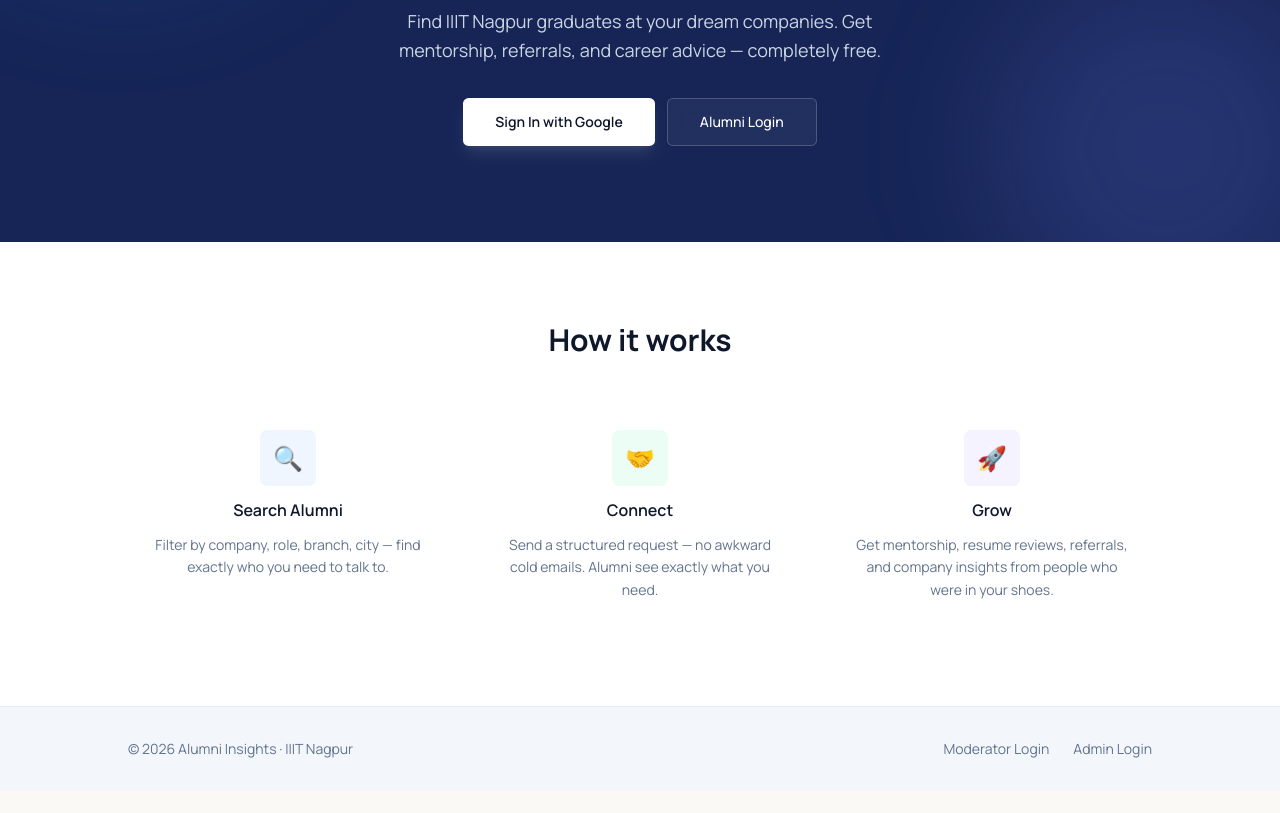
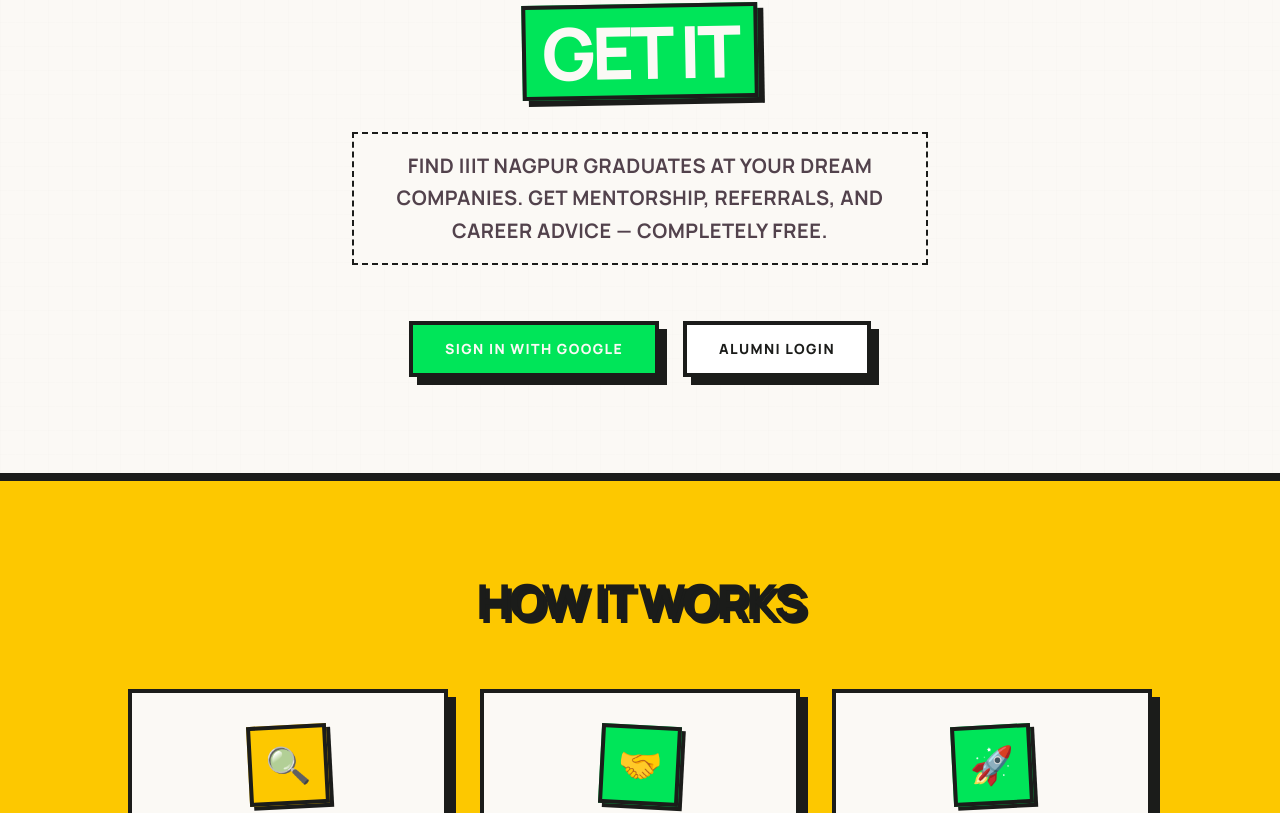
Before and after one commit to sohampawar1866/alumni-insights, a Next.js app: page / in a window 1280 px wide. Shown: the part 314-1127 px from the top of the page. Before the commit the page ends 1105 px from the top, so only its background shows below. Built offline with nearby package versions, Linux system fonts and the light colour scheme.

Commit message:
Phase 6 & 7: Final Polish, Toasts, Empty States, and full brutalist styling for Landing, Login, and Unauthorized pages

```diff
--- a/package.json
+++ b/package.json
@@ -15,10 +15,12 @@
     "@supabase/supabase-js": "^2.104.0",
     "class-variance-authority": "^0.7.1",
     "clsx": "^2.1.1",
+    "lucide-react": "^1.9.0",
     "next": "16.2.4",
     "react": "19.2.4",
     "react-dom": "19.2.4",
     "shadcn": "^4.4.0",
+    "sonner": "^2.0.7",
     "tailwind-merge": "^3.5.0",
     "tw-animate-css": "^1.4.0"
   },
--- a/src/app/layout.tsx
+++ b/src/app/layout.tsx
@@ -1,5 +1,6 @@
 import type { Metadata } from "next";
 import { Manrope, Space_Grotesk } from "next/font/google";
+import { Toaster } from "sonner";
 import "./globals.css";
 
 const manrope = Manrope({
@@ -25,7 +26,25 @@
 }>) {
   return (
     <html lang="en" className={`${manrope.variable} ${spaceGrotesk.variable} h-full antialiased`}>
-      <body className="min-h-full flex flex-col font-sans bg-background text-foreground">{children}</body>
+      <body className="min-h-full flex flex-col font-sans bg-background text-foreground">
+        {children}
+        <Toaster
+          toastOptions={{
+            className: "bg-background border-4 border-foreground shadow-[6px_6px_0px_var(--color-foreground)] rounded-none font-black uppercase tracking-wide",
+            style: {
+              padding: "16px"
+            },
+            classNames: {
+              title: "text-foreground text-sm uppercase",
+              description: "text-muted-foreground font-bold mt-1",
+              error: "bg-destructive border-4 border-foreground text-background shadow-[6px_6px_0px_var(--color-foreground)]",
+              success: "bg-primary border-4 border-foreground text-background shadow-[6px_6px_0px_var(--color-foreground)]",
+              actionButton: "bg-foreground text-background rounded-none border-2 border-transparent uppercase font-black px-4",
+              cancelButton: "bg-muted text-foreground rounded-none border-2 border-foreground uppercase font-black px-4 hover:bg-secondary",
+            }
+          }}
+        />
+      </body>
     </html>
   );
 }
--- a/src/app/page.tsx
+++ b/src/app/page.tsx
@@ -2,41 +2,39 @@
 
 export default function LandingPage() {
   return (
-    <div className="flex flex-col min-h-screen">
+    <div className="flex flex-col min-h-screen bg-background relative overflow-hidden font-sans">
+      {/* Decorative Grid Background */}
+      <div className="absolute inset-0 pointer-events-none opacity-20 bg-[linear-gradient(to_right,#80808012_1px,transparent_1px),linear-gradient(to_bottom,#80808012_1px,transparent_1px)] bg-[size:24px_24px]" />
+
       {/* Hero Section */}
-      <section className="relative flex flex-1 flex-col items-center justify-center overflow-hidden bg-blue-950 px-6 py-24 text-center">
-        {/* Decorative blurred circles */}
-        <div className="absolute top-[-120px] left-[-80px] w-[400px] h-[400px] rounded-full bg-blue-500/20 blur-3xl pointer-events-none" />
-        <div className="absolute bottom-[-80px] right-[-60px] w-[350px] h-[350px] rounded-full bg-indigo-400/15 blur-3xl pointer-events-none" />
-
-        <div className="relative z-10 max-w-2xl mx-auto space-y-6">
-          <div className="inline-flex items-center gap-2 px-3 py-1 rounded-full bg-white/10 border border-white/15 text-xs text-blue-200 backdrop-blur-sm">
-            <span className="inline-block w-2 h-2 rounded-full bg-emerald-400 animate-pulse" />
+      <section className="relative flex flex-1 flex-col items-center justify-center px-6 py-24 text-center z-10">
+        <div className="relative max-w-3xl mx-auto space-y-8">
+          <div className="inline-flex items-center gap-2 px-4 py-2 bg-[#fdc800] border-4 border-foreground shadow-[4px_4px_0px_var(--color-foreground)] text-xs font-black uppercase tracking-wider text-foreground origin-bottom -rotate-2 mb-4">
+            <span className="inline-block w-3 h-3 bg-foreground animate-pulse" />
             IIIT Nagpur Alumni Network
           </div>
 
-          <h1 className="text-4xl sm:text-5xl lg:text-6xl font-bold tracking-tight text-white leading-tight">
-            Connect with alumni who{" "}
-            <span className="text-blue-200">
+          <h1 className="text-5xl sm:text-6xl lg:text-7xl font-black uppercase tracking-tighter text-foreground leading-[1.1]">
+            Connect with alumni who <br />
+            <span className="inline-block bg-primary text-background px-4 py-1 mt-2 border-4 border-foreground shadow-[6px_6px_0px_var(--color-foreground)] -rotate-1">
               get it
             </span>
           </h1>
 
-          <p className="max-w-lg mx-auto text-lg text-slate-300 leading-relaxed">
-            Find IIIT Nagpur graduates at your dream companies. Get mentorship,
-            referrals, and career advice — completely free.
+          <p className="max-w-xl mx-auto text-lg md:text-xl font-bold text-muted-foreground uppercase tracking-wide leading-relaxed border-2 border-dashed border-foreground p-4 bg-background">
+            Find IIIT Nagpur graduates at your dream companies. Get mentorship, referrals, and career advice — completely free.
           </p>
 
-          <div className="flex flex-col sm:flex-row items-center justify-center gap-3 pt-2">
+          <div className="flex flex-col sm:flex-row items-center justify-center gap-6 pt-6">
             <Link
               href="/login"
-              className="inline-flex h-12 items-center justify-center rounded-xl bg-white px-8 text-sm font-semibold text-slate-900 shadow-lg shadow-white/10 transition-all hover:bg-blue-50 hover:shadow-xl hover:shadow-white/20 hover:scale-[1.02] active:scale-[0.98]"
+              className="group inline-flex h-14 items-center justify-center bg-primary border-4 border-foreground px-8 text-sm font-black uppercase tracking-widest text-background shadow-[8px_8px_0px_var(--color-foreground)] transition-all hover:-translate-y-1 hover:-translate-x-1 hover:shadow-[12px_12px_0px_var(--color-foreground)]"
             >
               Sign In with Google
             </Link>
             <Link
               href="/alumni/login"
-              className="inline-flex h-12 items-center justify-center rounded-xl border border-white/20 bg-white/5 px-8 text-sm font-medium text-white backdrop-blur-sm transition-all hover:bg-white/10 hover:border-white/30"
+              className="group inline-flex h-14 items-center justify-center bg-white border-4 border-foreground px-8 text-sm font-black uppercase tracking-widest text-foreground shadow-[8px_8px_0px_var(--color-foreground)] transition-all hover:-translate-y-1 hover:-translate-x-1 hover:shadow-[12px_12px_0px_var(--color-foreground)]"
             >
               Alumni Login
             </Link>
@@ -45,40 +43,39 @@
       </section>
 
       {/* Value Props */}
-      <section className="py-20 px-6 bg-white">
-        <div className="max-w-5xl mx-auto">
-          <h2 className="text-2xl sm:text-3xl font-bold text-center text-slate-900 mb-12">
+      <section className="py-24 px-6 bg-secondary border-t-8 border-foreground z-10">
+        <div className="max-w-5xl mx-auto relative">
+          <h2 className="text-4xl sm:text-5xl font-black uppercase tracking-tighter text-center text-foreground mb-16 drop-shadow-[4px_4px_0px_var(--color-foreground)]">
             How it works
           </h2>
           <div className="grid sm:grid-cols-3 gap-8">
-            <div className="group text-center space-y-3 p-6 rounded-2xl transition-all hover:bg-blue-50/60">
-              <div className="mx-auto flex h-14 w-14 items-center justify-center rounded-2xl bg-blue-50 text-2xl group-hover:scale-110 transition-transform">
+            <div className="group text-center space-y-4 p-8 bg-background border-4 border-foreground shadow-[8px_8px_0px_var(--color-foreground)] transition-all hover:-translate-y-2 hover:-translate-x-2 hover:shadow-[16px_16px_0px_var(--color-foreground)]">
+              <div className="mx-auto flex h-20 w-20 items-center justify-center bg-[#fdc800] border-4 border-foreground shadow-[4px_4px_0px_var(--color-foreground)] text-4xl group-hover:scale-110 transition-transform -rotate-3">
                 🔍
               </div>
-              <h3 className="font-semibold text-slate-900">Search Alumni</h3>
-              <p className="text-sm text-slate-500 leading-relaxed">
-                Filter by company, role, branch, city — find exactly who you
-                need to talk to.
+              <h3 className="text-xl font-black uppercase tracking-tight text-foreground bg-accent inline-block px-2">Search Alumni</h3>
+              <p className="text-sm font-bold uppercase tracking-wider text-muted-foreground leading-relaxed mt-2">
+                Filter by company, role, branch, city — find exactly who you need to talk to.
               </p>
             </div>
-            <div className="group text-center space-y-3 p-6 rounded-2xl transition-all hover:bg-blue-50/60">
-              <div className="mx-auto flex h-14 w-14 items-center justify-center rounded-2xl bg-emerald-50 text-2xl group-hover:scale-110 transition-transform">
+
+            <div className="group text-center space-y-4 p-8 bg-background border-4 border-foreground shadow-[8px_8px_0px_var(--color-foreground)] transition-all hover:-translate-y-2 hover:-translate-x-2 hover:shadow-[16px_16px_0px_var(--color-foreground)]">
+              <div className="mx-auto flex h-20 w-20 items-center justify-center bg-primary border-4 border-foreground shadow-[4px_4px_0px_var(--color-foreground)] text-4xl group-hover:scale-110 transition-transform rotate-3">
                 🤝
               </div>
-              <h3 className="font-semibold text-slate-900">Connect</h3>
-              <p className="text-sm text-slate-500 leading-relaxed">
-                Send a structured request — no awkward cold emails. Alumni see
-                exactly what you need.
+              <h3 className="text-xl font-black uppercase tracking-tight text-foreground bg-accent inline-block px-2">Connect</h3>
+              <p className="text-sm font-bold uppercase tracking-wider text-muted-foreground leading-relaxed mt-2">
+                Send a structured request — no awkward cold emails. Alumni see exactly what you need.
               </p>
             </div>
-            <div className="group text-center space-y-3 p-6 rounded-2xl transition-all hover:bg-blue-50/60">
-              <div className="mx-auto flex h-14 w-14 items-center justify-center rounded-2xl bg-violet-50 text-2xl group-hover:scale-110 transition-transform">
+
+            <div className="group text-center space-y-4 p-8 bg-background border-4 border-foreground shadow-[8px_8px_0px_var(--color-foreground)] transition-all hover:-translate-y-2 hover:-translate-x-2 hover:shadow-[16px_16px_0px_var(--color-foreground)]">
+              <div className="mx-auto flex h-20 w-20 items-center justify-center bg-[#00e559] border-4 border-foreground shadow-[4px_4px_0px_var(--color-foreground)] text-4xl group-hover:scale-110 transition-transform -rotate-3">
                 🚀
               </div>
-              <h3 className="font-semibold text-slate-900">Grow</h3>
-              <p className="text-sm text-slate-500 leading-relaxed">
-                Get mentorship, resume reviews, referrals, and company insights
-                from people who were in your shoes.
+              <h3 className="text-xl font-black uppercase tracking-tight text-foreground bg-accent inline-block px-2">Grow</h3>
+              <p className="text-sm font-bold uppercase tracking-wider text-muted-foreground leading-relaxed mt-2">
+                Get mentorship, resume reviews, referrals, and company insights from people who were in your shoes.
               </p>
             </div>
           </div>
@@ -86,14 +83,14 @@
       </section>
 
       {/* Footer */}
-      <footer className="py-8 px-6 border-t border-blue-100/70 bg-blue-50/60">
-        <div className="max-w-5xl mx-auto flex flex-col sm:flex-row items-center justify-between gap-4 text-sm text-slate-500">
-          <span>© {new Date().getFullYear()} Alumni Insights · IIIT Nagpur</span>
-          <div className="flex gap-6">
-            <Link href="/moderator/login" className="hover:text-slate-700 transition-colors">
+      <footer className="py-8 px-6 bg-background border-t-8 border-foreground z-10">
+        <div className="max-w-5xl mx-auto flex flex-col md:flex-row items-center justify-between gap-6 text-xs font-black uppercase tracking-widest text-foreground">
+          <span className="bg-muted px-4 py-2 border-2 border-foreground">© {new Date().getFullYear()} Alumni Insights · IIIT Nagpur</span>
+          <div className="flex flex-wrap justify-center gap-4">
+            <Link href="/moderator/login" className="bg-white px-4 py-2 border-2 border-foreground hover:bg-accent hover:text-foreground transition-colors shadow-[2px_2px_0px_var(--color-foreground)]">
               Moderator Login
             </Link>
-            <Link href="/admin/login" className="hover:text-slate-700 transition-colors">
+            <Link href="/admin/login" className="bg-white px-4 py-2 border-2 border-foreground hover:bg-accent hover:text-foreground transition-colors shadow-[2px_2px_0px_var(--color-foreground)]">
               Admin Login
             </Link>
           </div>
```
Also changed, not shown: src/app/loading.tsx (added, +14 -0 lines), src/app/login/page.tsx (+24 -8 lines), src/app/moderator/dashboard/import/page.tsx (+14 -1 lines), src/app/unauthorized/page.tsx (+26 -1 lines), 1 other file (tests, documents, lock files or other folders).
